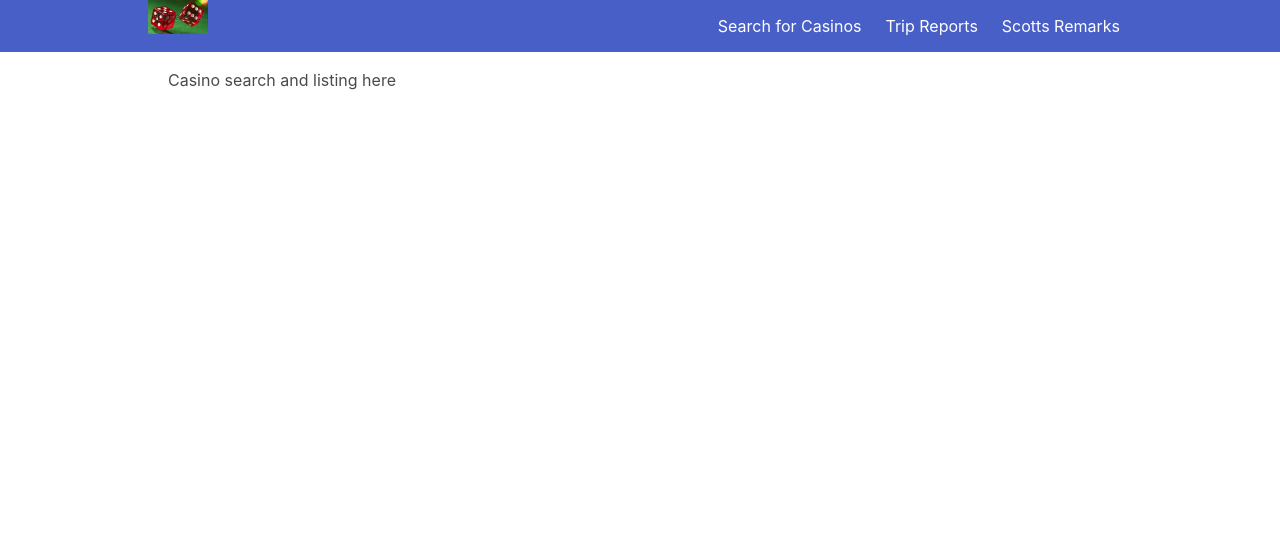
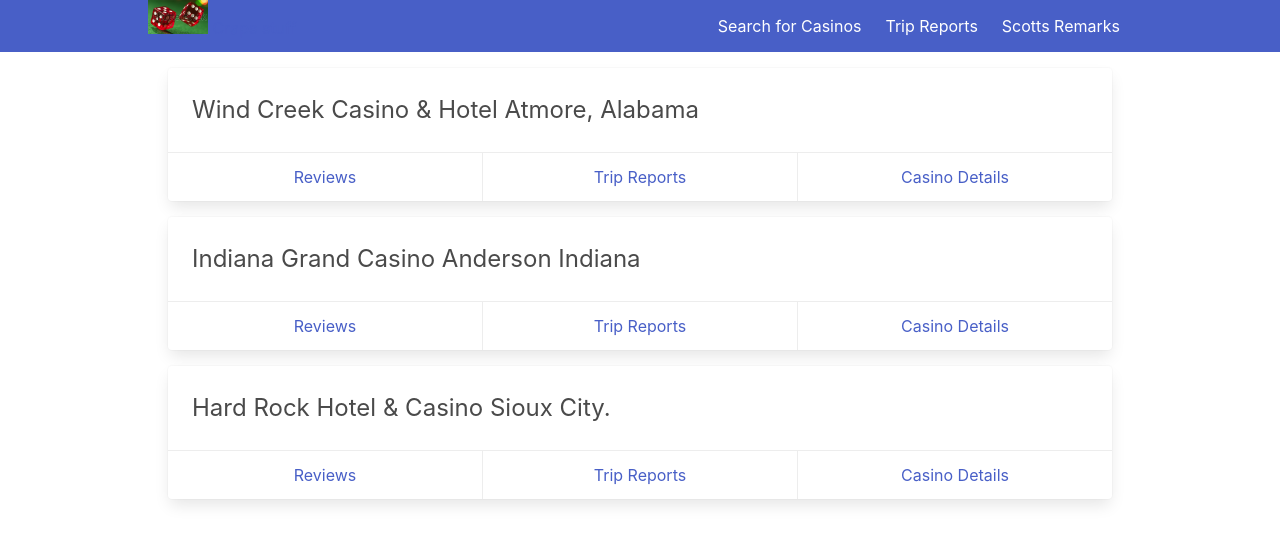
Before and after one commit to Steeaksman/crapsconVer1, a Vue app: page /stats in a window 1280 px wide. Shown: the top 544 px of the page. Built offline with nearby package versions, Linux system fonts and the light colour scheme.

Commit message:
added arrays

```diff
--- a/src/views/ViewNotes.vue
+++ b/src/views/ViewNotes.vue
@@ -1,17 +1,15 @@
 <template>
     <div class="notes">
     <div
-    v-for="i in 5"
+    v-for="note in notes"
+    :key="note.id"
     class="card mb-4"
     >
 
 
   <div class="card-content">
     <div class="content is-size-4">
-        Wind Creek Casino & Hotel
-Atmore, Alabama
-This is an Indian Casino with lots of craps tables.
-They also have a Marriage Chapel where you can marry your 1st cousin . . .this is Alabama you know!
+       {{note.content}}
 
     </div>
   </div>
@@ -25,7 +23,21 @@
 </template>
 
 <script setup>
-
+ import {ref} from 'vue'
+ const notes = ref([
+  {
+    id: 'id1',
+    content: 'Wind Creek Casino & Hotel Atmore, Alabama'
+  },
+  {
+    id: 'id2',
+    content: 'They also have a Marriage Chapel where you can marry your 1st cousin'
+  },
+  {
+    id: 'id3',
+    content: 'This is an Indian Casino with lots of craps tables. Live enactment of Custers Last Stand.'
+  }
+ ])
 </script>
 
 <style lang="scss" scoped>
--- a/src/views/ViewStats.vue
+++ b/src/views/ViewStats.vue
@@ -1,11 +1,43 @@
 <template>
-    <div class="stats">
-<h1>Casino search and listing here</h1>
+    <div class="notes">
+    <div
+    v-for="note in notes"
+    :key="note.id"
+    class="card mb-4"
+    >
+
+
+  <div class="card-content">
+    <div class="content is-size-4">
+       {{note.content}}
+
+    </div>
+  </div>
+  <footer class="card-footer">
+    <a href="#" class="card-footer-item">Reviews</a>
+    <a href="#" class="card-footer-item">Trip Reports</a>
+    <a href="#" class="card-footer-item">Casino Details</a>
+  </footer>
+</div>
     </div>
 </template>
 
 <script setup>
-
+ import {ref} from 'vue'
+ const notes = ref([
+  {
+    id: 'id1',
+    content: 'Wind Creek Casino & Hotel Atmore, Alabama'
+  },
+  {
+    id: 'id2',
+    content: 'Indiana Grand Casino Anderson Indiana'
+  },
+  {
+    id: 'id3',
+    content: 'Hard Rock Hotel & Casino Sioux City.'
+  }
+ ])
 </script>
 
 <style lang="scss" scoped>
```
Also changed, not shown: src/stores/storeNotes.js (added, +13 -0 lines).
